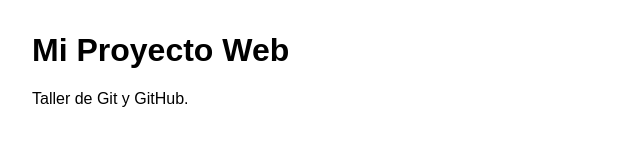
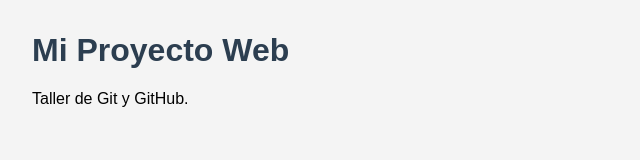
Before and after one commit to CarlosdaAlvarez/mi-proyecto-web, a plain HTML site: page index.html in a window 1280 px wide. Shown: the whole page, without its empty margins (0-640 px from the left). Drawn offline with Linux system fonts and the light colour scheme.

Commit message:
style: agrega estilos base al encabezado y fondo

```diff
--- a/css/style.css
+++ b/css/style.css
@@ -1,4 +1,9 @@
 body {
   font-family: Arial, sans-serif;
   margin: 2rem;
+  background-color: #f4f4f4;
 }
+
+h1 {
+  color: #2c3e50;
+}
```
